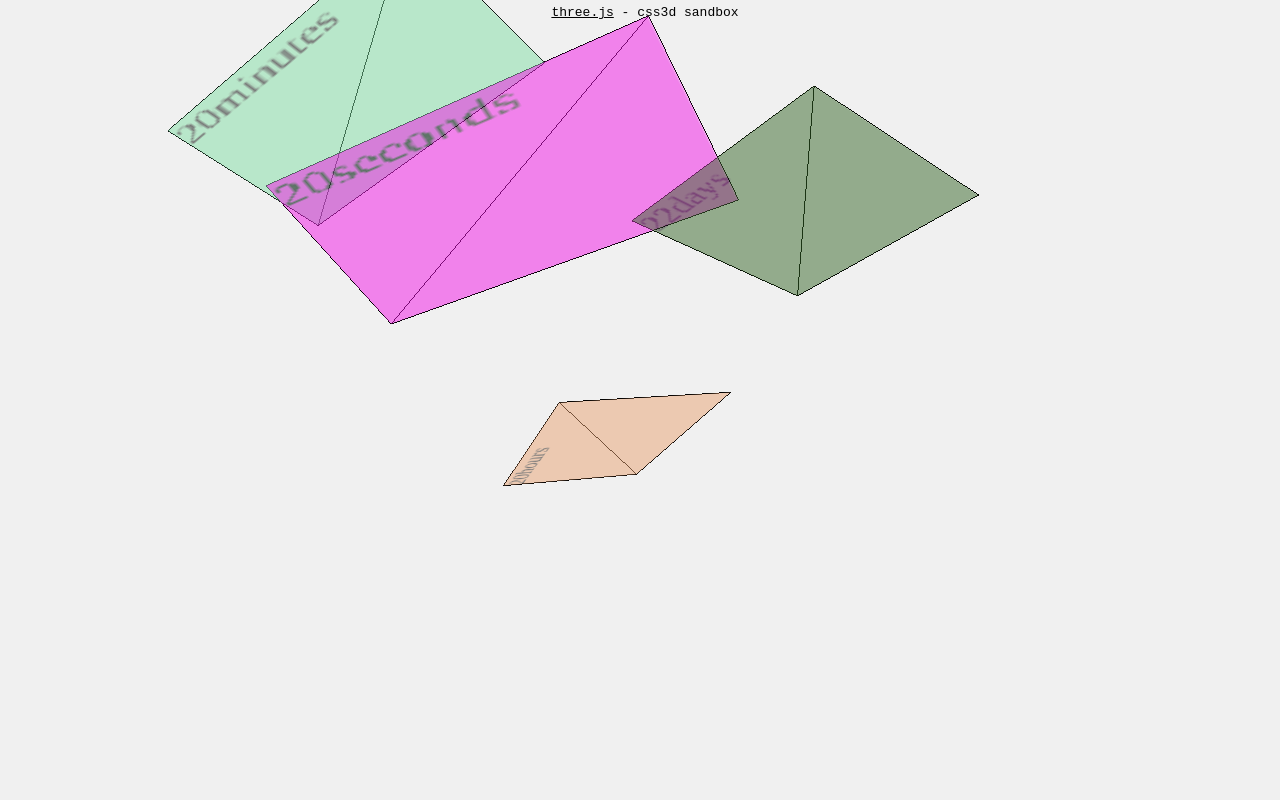
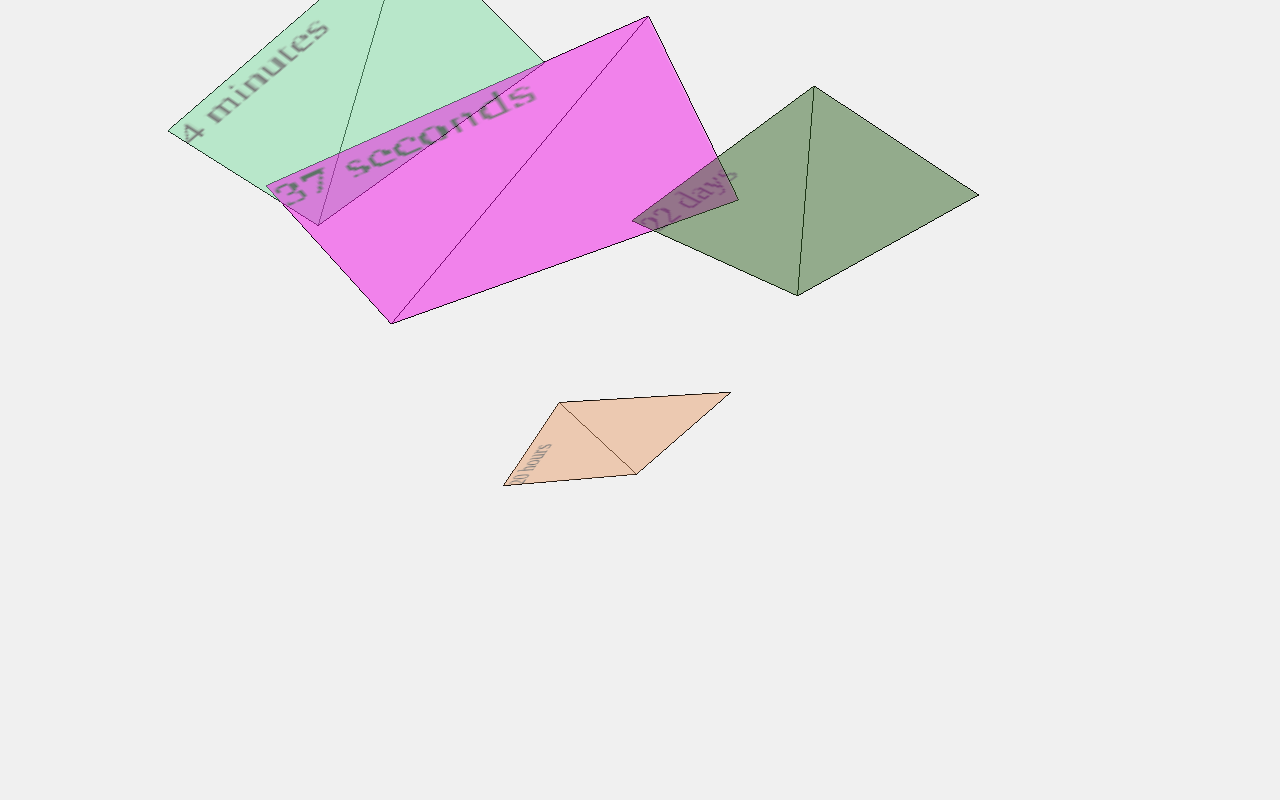
Before and after one commit to nexus-uw/return-of-lindesy, a plain HTML site: page index.html in a window 1280 px wide. Drawn offline with Linux system fonts and the light colour scheme.

Commit message:
have text count down

```diff
--- a/index.html
+++ b/index.html
@@ -28,7 +28,6 @@
 		</style>
 	</head>
 	<body>
-		<div id="info"><a href="http://threejs.org" target="_blank">three.js</a> - css3d sandbox</div>
 
 		<script src="three.min.js"></script>
 
@@ -47,6 +46,7 @@
 
       var returnDate = new Date('Nov 20 2014');
 
+			var myDOMs = {};
 			init();
 			animate();
 
@@ -75,19 +75,20 @@
 
 scene = new THREE.Scene();
 scene2 = new THREE.Scene();
-				doWork(days + 'days');
-				doWork(hours + 'hours');
-				doWork(hours + 'minutes');
-				doWork(hours + 'seconds');
+				doWork(days, 'days');
+				doWork(hours, 'hours');
+				doWork(minutes, 'minutes');
+				doWork(seconds, 'seconds');
 
-				function doWork(text) {
+				function doWork(int, text) {
+
 					var element = document.createElement( 'div' );
-					element.innerHTML = text;
+					element.innerHTML = int + ' ' + text;
 					element.style.width = '100px';
 					element.style.height = '100px';
 					element.style.opacity = 0.5;
 					element.style.background = new THREE.Color( Math.random() * 0xffffff ).getStyle();
-
+					myDOMs[text] = element;
 					var object = new THREE.CSS3DObject( element );
 					object.position.x = Math.random() * 200 - 100;
 					object.position.y = Math.random() * 200 - 100;
@@ -134,10 +135,18 @@ scene2 = new THREE.Scene();
 
 			}
 
-		//	setInterval(function(){
-			//	createStuff();
-			//	animate();
-			//},1000);
+		setInterval(function(){
+			var now = new Date();
+			var ms = (returnDate - now);
+			var days = Math.floor(ms / 86400000);
+			var hours = Math.floor((ms % 86400000)/ 3600000);
+			var minutes = Math.floor((ms % 86400000 % 360000) / 60000);
+			var seconds = Math.floor((ms % 86400000 % 360000 % 60000)/ 1000);
+			myDOMs['days'].innerHTML = days + ' days';
+			myDOMs['minutes'].innerHTML = minutes + ' minutes';
+			myDOMs['hours'].innerHTML = hours + ' hours';
+ 			myDOMs['seconds'].innerHTML = seconds + ' seconds';
+		},1000);
 
 		</script>
 	</body>
```
